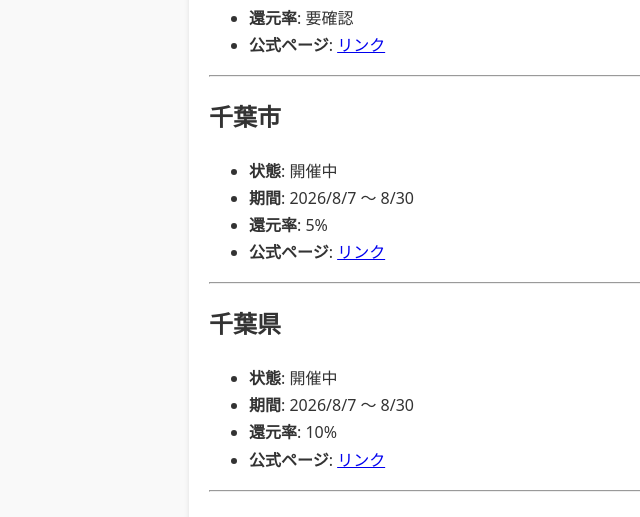
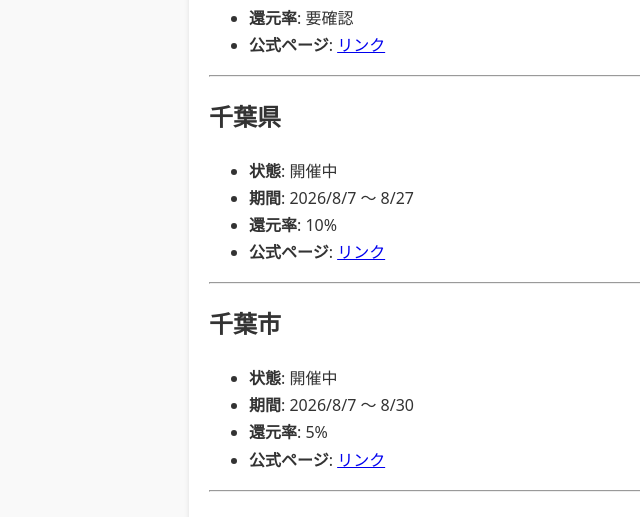
Before and after one commit to bujutu/bujutu.github.io, a Jekyll site: the page built from _posts/2025-12-10-paypay-campaigns.md, in a window 1280 px wide and 900 px high, scrolled down 1678 px. Shown: the part 160-677 px from the top of the window, without its empty margins (191-831 px from the left). Built offline with Jekyll 4.4.1, drawn with Linux system fonts in a browser that asks for light colours; some of the changed text lies outside the part shown.

Commit message:
Auto-update PayPay campaigns

```diff
--- a/_posts/2025-12-10-paypay-campaigns.md
+++ b/_posts/2025-12-10-paypay-campaigns.md
@@ -62,21 +62,21 @@ PayPay × 自治体 の還元キャンペーン情報を自動収集し、一覧
 
 ---
 
+## 千葉県
+
+- **状態**: 開催中
+- **期間**: 2026/8/7 〜 8/27
+- **還元率**: 10%
+- **公式ページ**: [リンク](https://paypay.ne.jp/event/chiba-pref-20260807/)
+
+---
+
 ## 千葉市
 
 - **状態**: 開催中
 - **期間**: 2026/8/7 〜 8/30
 - **還元率**: 5%
 - **公式ページ**: [リンク](https://paypay.ne.jp/event/chiba-chiba-city-20260807/)
-
----
-
-## 千葉県
-
-- **状態**: 開催中
-- **期間**: 2026/8/7 〜 8/30
-- **還元率**: 10%
-- **公式ページ**: [リンク](https://paypay.ne.jp/event/chiba-pref-20260807/)
 
 ---
 
```
Also changed, not shown: other parts of _posts/2025-12-10-paypay-campaigns.md (+1 -1 lines).
